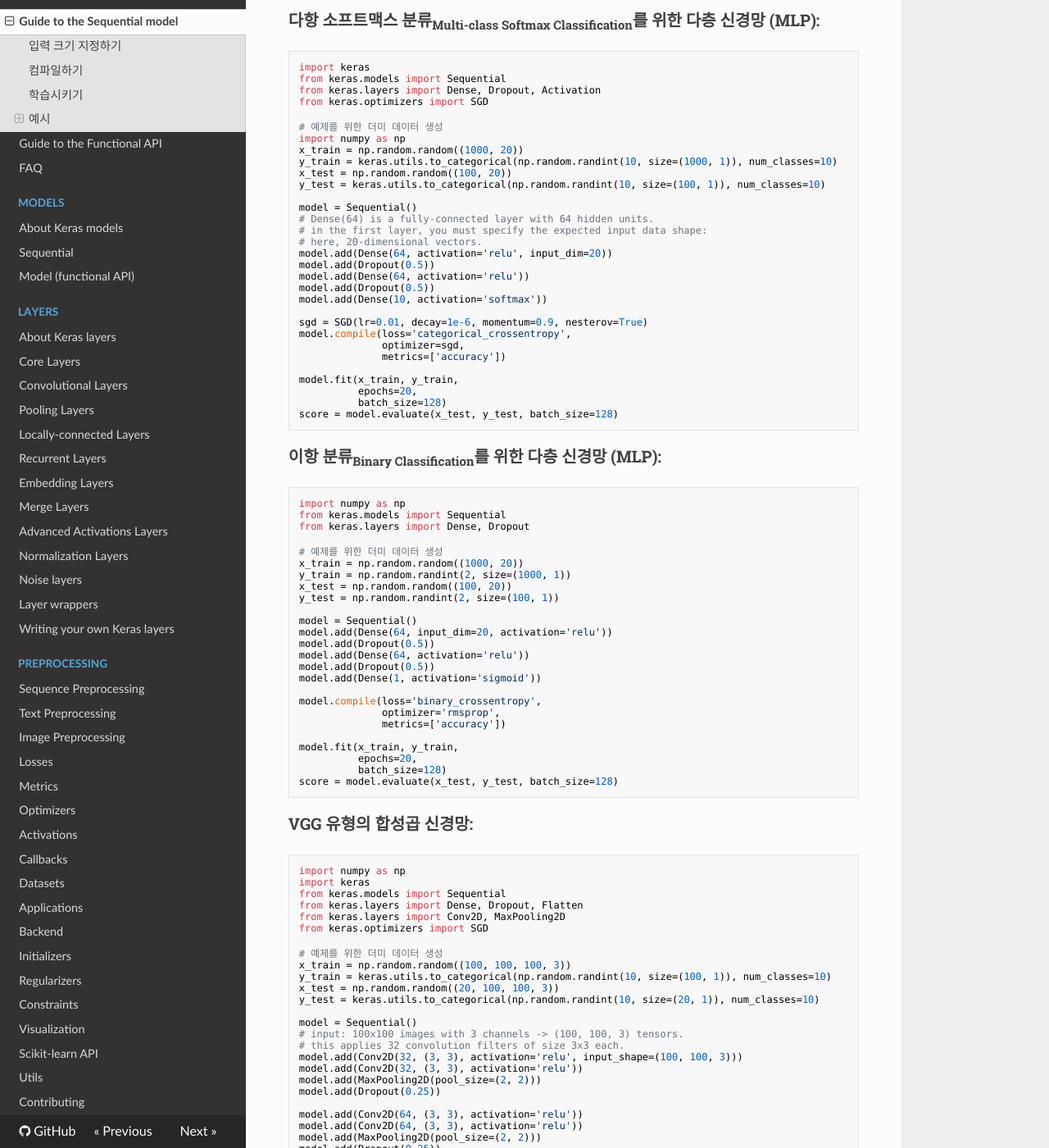
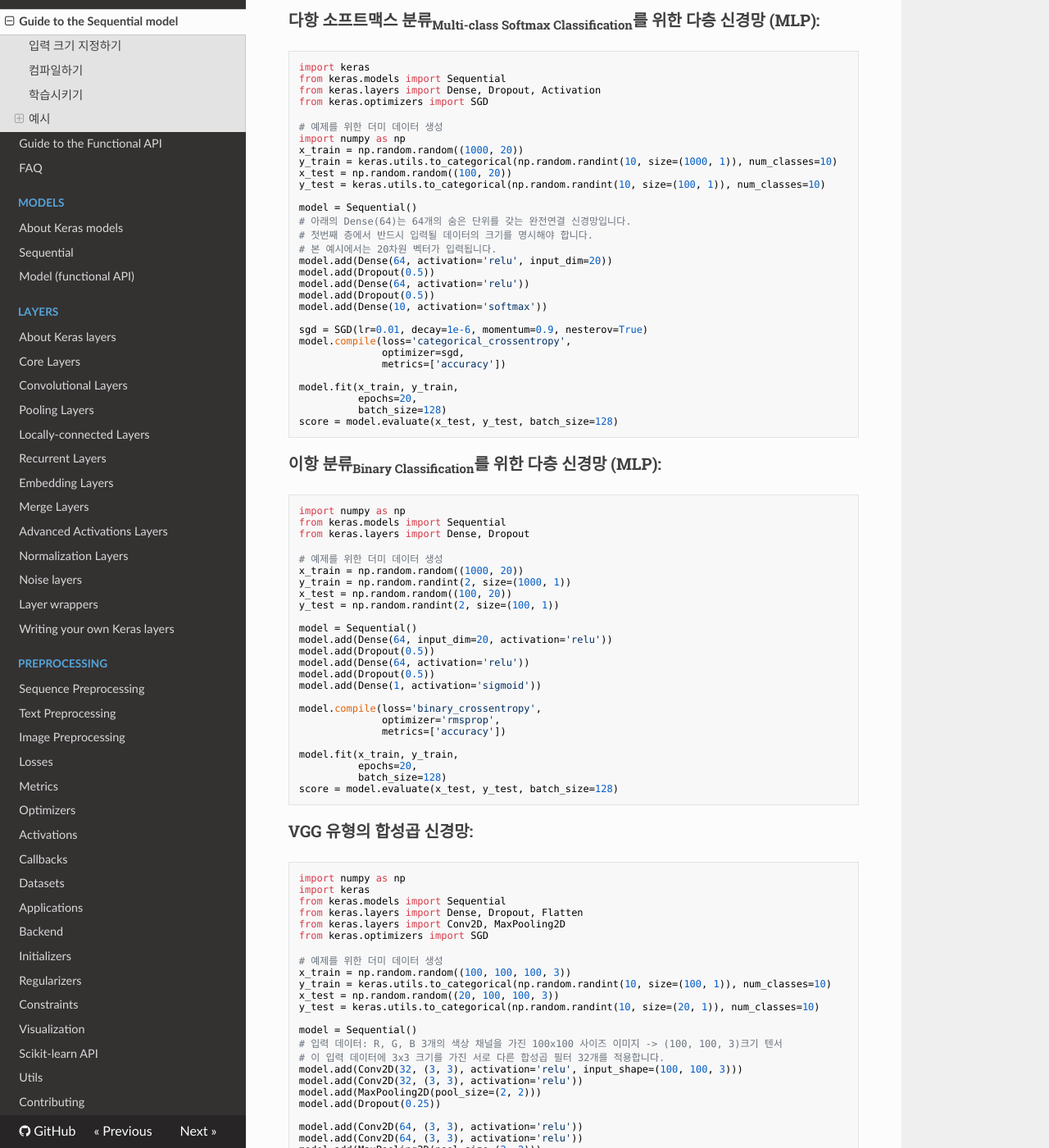
Before and after one commit to keras-team/keras-docs-ko, an MkDocs documentation site: the page built from sources/getting-started/sequential-model-guide.md, in a window 1280 px wide and 1400 px high, scrolled down 3293 px. Shown: the whole window at 82% size. Built offline with MkDocs 1.6.1, drawn with Linux system fonts in a browser that asks for light colours; nearby versions of some CDN libraries.

Commit message:
# fill-in missed lines
번역 누락된 주석 부분 번역 추가

```diff
--- a/sources/getting-started/sequential-model-guide.md
+++ b/sources/getting-started/sequential-model-guide.md
@@ -162,9 +162,9 @@ x_test = np.random.random((100, 20))
 y_test = keras.utils.to_categorical(np.random.randint(10, size=(100, 1)), num_classes=10)
 
 model = Sequential()
-# Dense(64) is a fully-connected layer with 64 hidden units.
-# in the first layer, you must specify the expected input data shape:
-# here, 20-dimensional vectors.
+# 아래의 Dense(64)는 64개의 숨은 단위를 갖는 완전연결 신경망입니다.
+# 첫번째 층에서 반드시 입력될 데이터의 크기를 명시해야 합니다.
+# 본 예시에서는 20차원 벡터가 입력됩니다.
 model.add(Dense(64, activation='relu', input_dim=20))
 model.add(Dropout(0.5))
 model.add(Dense(64, activation='relu'))
@@ -231,8 +231,8 @@ x_test = np.random.random((20, 100, 100, 3))
 y_test = keras.utils.to_categorical(np.random.randint(10, size=(20, 1)), num_classes=10)
 
 model = Sequential()
-# input: 100x100 images with 3 channels -> (100, 100, 3) tensors.
-# this applies 32 convolution filters of size 3x3 each.
+# 입력 데이터: R, G, B 3개의 색상 채널을 가진 100x100 사이즈 이미지 -> (100, 100, 3)크기 텐서
+# 이 입력 데이터에 3x3 크기를 가진 서로 다른 합성곱 필터 32개를 적용합니다.
 model.add(Conv2D(32, (3, 3), activation='relu', input_shape=(100, 100, 3)))
 model.add(Conv2D(32, (3, 3), activation='relu'))
 model.add(MaxPooling2D(pool_size=(2, 2)))
```
